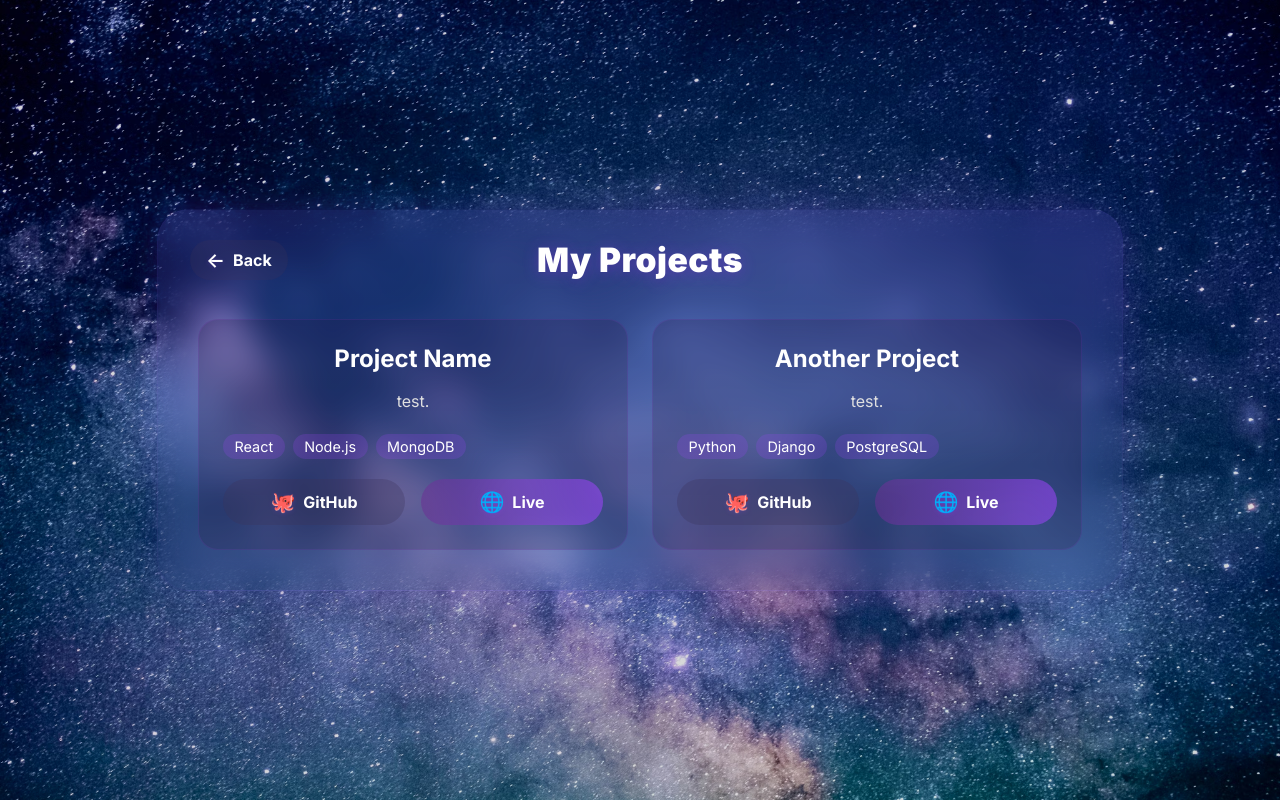
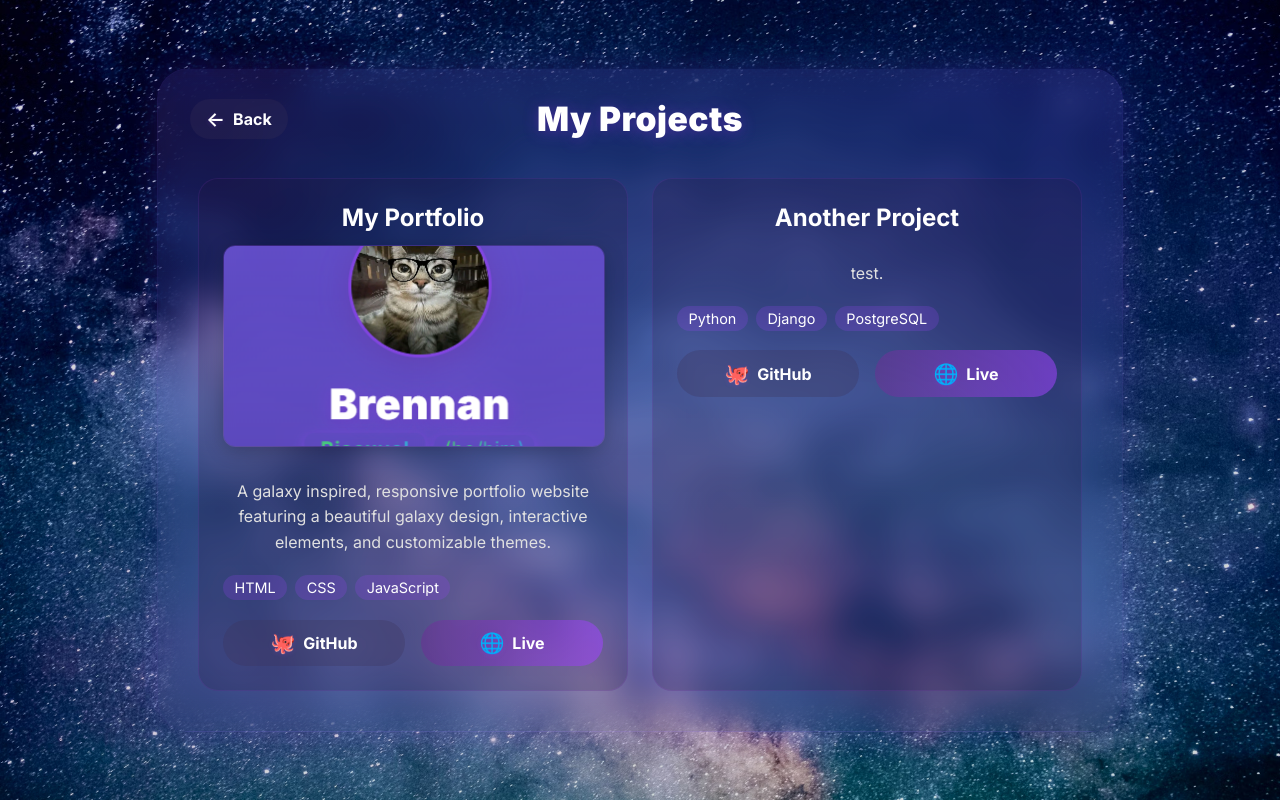
Before and after one commit to Brennann06/brennann06.github.io, a plain HTML site: page pages/projects.html in a window 1280 px wide. Drawn offline with Linux system fonts and the light colour scheme.

Commit message:
Added project

```diff
--- a/css/projects.css
+++ b/css/projects.css
@@ -44,11 +44,28 @@
     padding: 1.5rem;
     border: 1px solid rgba(180, 70, 255, 0.1);
     transition: transform 0.2s, box-shadow 0.2s;
+    display: flex;
+    flex-direction: column;
 }
 
 .project-card:hover {
     transform: translateY(-5px);
     box-shadow: 0 8px 30px rgba(160, 68, 255, 0.15);
+}
+
+.project-screenshot {
+    width: 100%;
+    height: 200px;
+    object-fit: cover;
+    border-radius: 12px;
+    margin-bottom: 1rem;
+    border: 1px solid rgba(180, 70, 255, 0.2);
+    box-shadow: 0 4px 20px rgba(0, 0, 0, 0.2);
+    transition: transform 0.3s ease;
+}
+
+.project-screenshot:hover {
+    transform: scale(1.02);
 }
 
 .project-title {
--- a/pages/projects.html
+++ b/pages/projects.html
@@ -23,16 +23,17 @@
         <div class="projects-grid">
             <!-- Project Card 1 -->
             <div class="project-card">
-                <h2 class="project-title">Project Name</h2>
-                <p class="project-description">test.</p>
+                <h2 class="project-title">My Portfolio</h2>
+                <img src="../images/ss.png" alt="Portfolio Screenshot" class="project-screenshot">
+                <p class="project-description">A galaxy inspired, responsive portfolio website featuring a beautiful galaxy design, interactive elements, and customizable themes.</p>
                 <div class="project-tech">
-                    <span class="tech-badge">React</span>
-                    <span class="tech-badge">Node.js</span>
-                    <span class="tech-badge">MongoDB</span>
+                    <span class="tech-badge">HTML</span>
+                    <span class="tech-badge">CSS</span>
+                    <span class="tech-badge">JavaScript</span>
                 </div>
                 <div class="project-links">
-                    <a href="#" class="project-btn github-btn"><span class="icon">🐙</span> GitHub</a>
-                    <a href="#" class="project-btn live-btn"><span class="icon">🌐</span> Live</a>
+                    <a href="https://github.com/Brennann06/brennans-port" class="project-btn github-btn"><span class="icon">🐙</span> GitHub</a>
+                    <a href="https://brennans-port.vercel.app/" class="project-btn live-btn"><span class="icon">🌐</span> Live</a>
                 </div>
             </div>
 
```
Also changed, not shown: images/ss.png (added).
